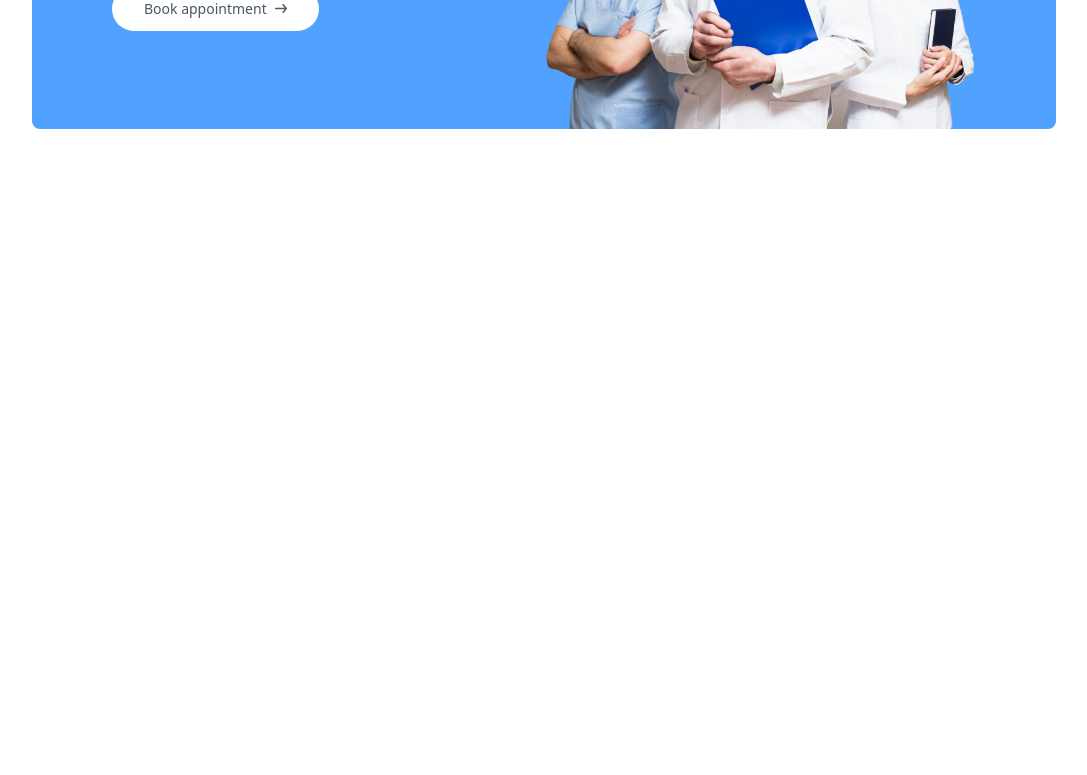
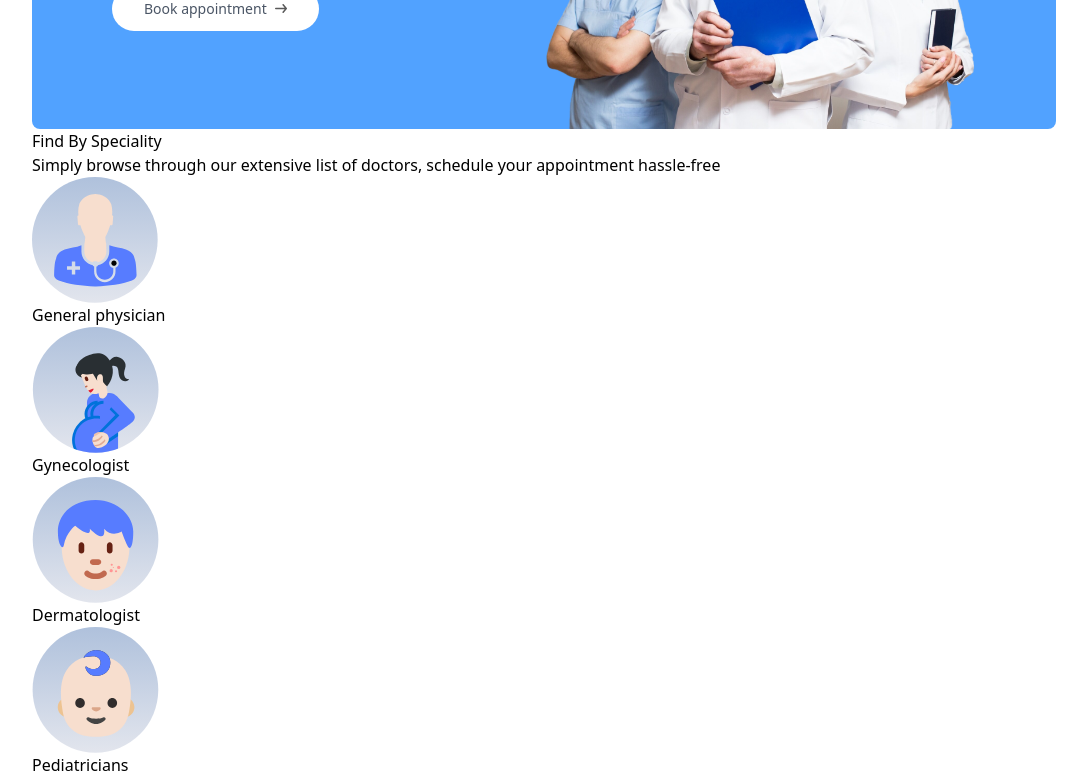
Before and after one commit to mdshoeb8147/prescipto, a React (Vite) app: page / in a window 1280 px wide. Shown: the part 580-1355 px from the top of the page, without its empty margins (96-1183 px from the left). Before the commit the page ends 800 px from the top, so only its background shows below. Built offline with nearby package versions, Linux system fonts and the light colour scheme.

Commit message:
map function implemented

```diff
--- /dev/null
+++ b/src/components/SpecialityMenu.jsx
@@ -0,0 +1,22 @@
+import { Link } from "react-router-dom";
+import { specialityData } from "../assets/assets";
+const SpecialityMenu = () => {
+  return (
+    <div id="speciality">
+      <h1>Find By Speciality</h1>
+      <p>
+        Simply browse through our extensive list of doctors, schedule your
+        appointment hassle-free
+      </p>
+      <div className="">
+        {specialityData.map((item, index) => (
+          <Link key={index} to={`/doctors/${item.speciality}`}>
+            <img src={item.image} alt="" />
+            <p>{item.speciality}</p>
+          </Link>
+        ))}
+      </div>
+    </div>
+  );
+};
+export default SpecialityMenu;
--- a/src/pages/Home.jsx
+++ b/src/pages/Home.jsx
@@ -1,9 +1,11 @@
 import Header from "../components/Header";
+import SpecialityMenu from "../components/SpecialityMenu";
 
 const Home = () => {
   return (
     <div>
       <Header />
+      <SpecialityMenu />
     </div>
   );
 };
```
